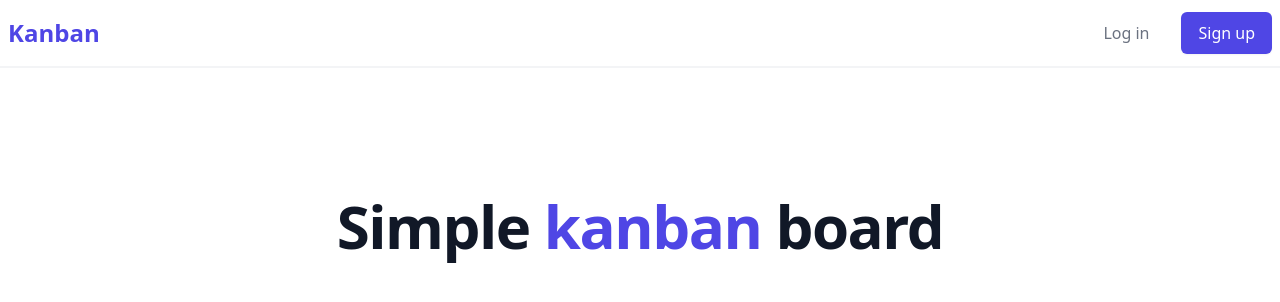
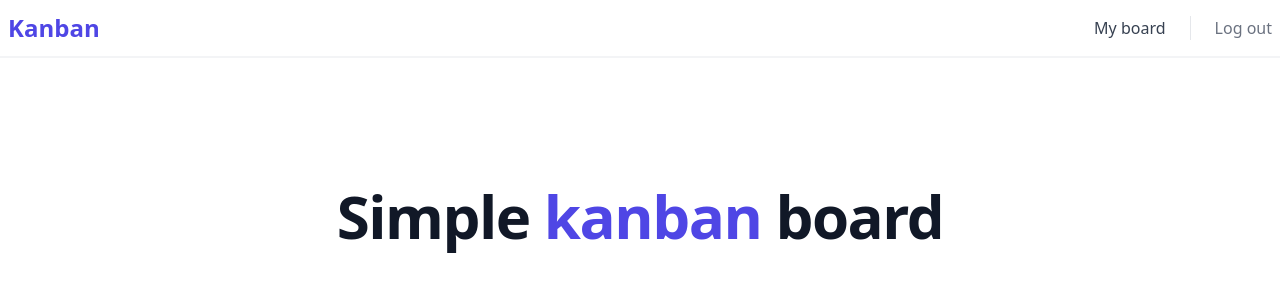
Before and after one commit to adrian-kalinin/fastapi-react-kanban, a React (Create React App) app in the folder frontend/: page / in a window 1280 px wide. Shown: the top 302 px of the page. Built offline with nearby package versions, Linux system fonts and the light colour scheme; sample sign-in values are in the browser's storage.

Commit message:
Change navbar for logged in users

```diff
--- a/frontend/src/components/Navbar.jsx
+++ b/frontend/src/components/Navbar.jsx
@@ -1,7 +1,7 @@
 import React from "react";
 import { Link } from "react-router-dom";
 
-function Navbar() {
+function Navbar(props) {
   return (
     <nav className="relative bg-white border-b-2 border-gray-100">
       <div className="container mx-auto flex justify-between py-3 px-2">
@@ -10,6 +10,7 @@ function Navbar() {
             <h4 className="text-2xl font-bold text-indigo-600">Kanban</h4>
           </Link>
         </div>
+        {!props.token ? (
           <div className="flex items-center">
             <Link
               to="/login"
@@ -24,6 +25,23 @@ function Navbar() {
               Sign up
             </Link>
           </div>
+        ) : (
+          <div className="flex items-center">
+            <Link
+              to="/board"
+              className="whitespace-nowrap text-base text-gray-700 hover:text-gray-900"
+            >
+              My board
+            </Link>
+            <span className="h-6 w-px mx-6 bg-gray-200" aria-hidden="true" />
+            <a
+              href="#"
+              className="whitespace-nowrap text-base text-gray-500 hover:text-gray-900"
+            >
+              Log out
+            </a>
+          </div>
+        )}
       </div>
     </nav>
   );
```
Lines whose indentation alone changed are shown as unchanged.
